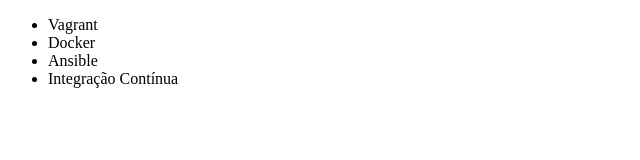
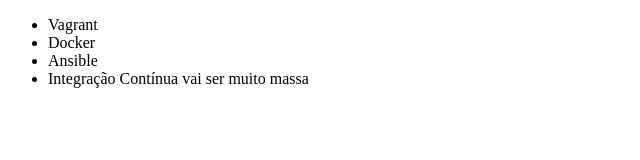
Before and after one commit to gabriel200398/origin, a plain HTML site: page index.html in a window 1280 px wide. Shown: the whole page, without its empty margins (0-640 px from the left). Drawn offline with Linux system fonts and the light colour scheme.

Commit message:
Inserida informação adicional no Curso de Integração Contínua

```diff
--- a/index.html
+++ b/index.html
@@ -9,7 +9,7 @@
         <li>Vagrant</li>
         <li>Docker</li>
         <li>Ansible</li>
-        <li>Integração Contínua</li>
+        <li>Integração Contínua vai ser muito massa</li>
     </ul>
 </body>
 </html>
```
